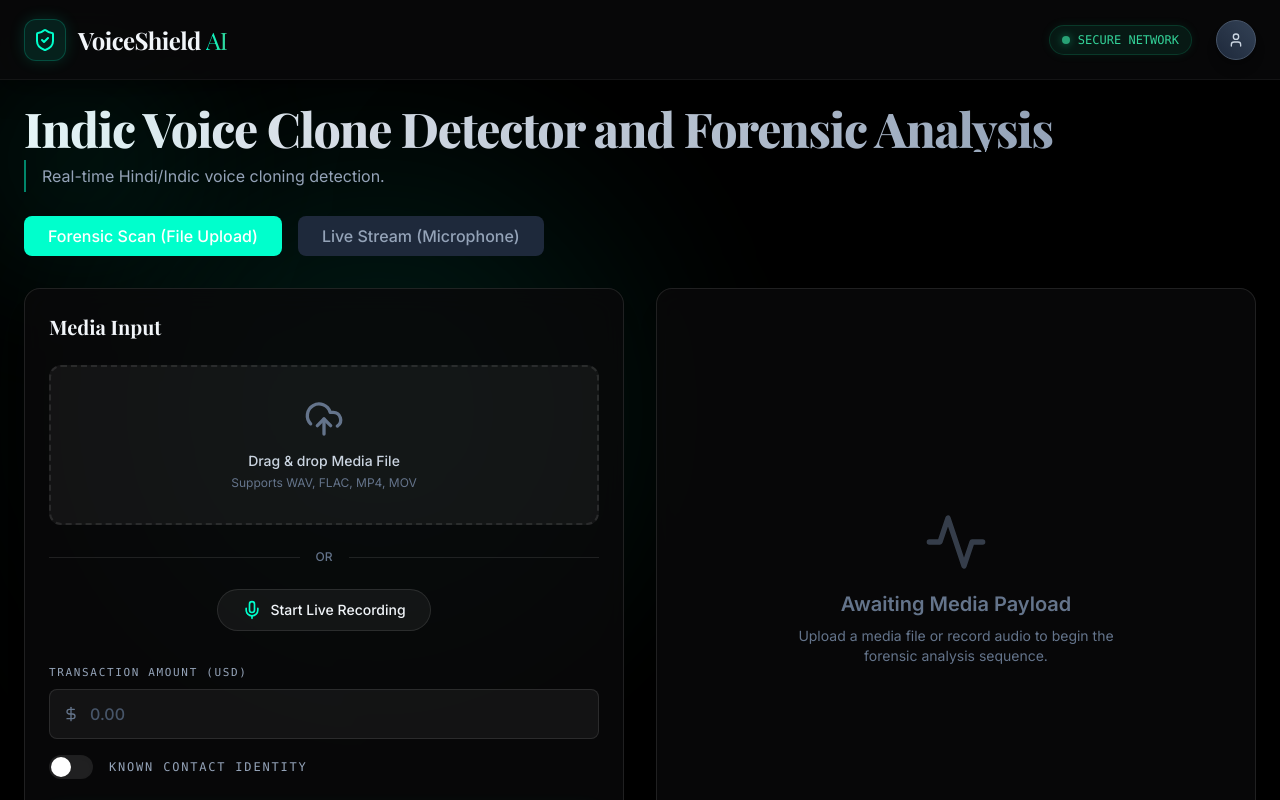
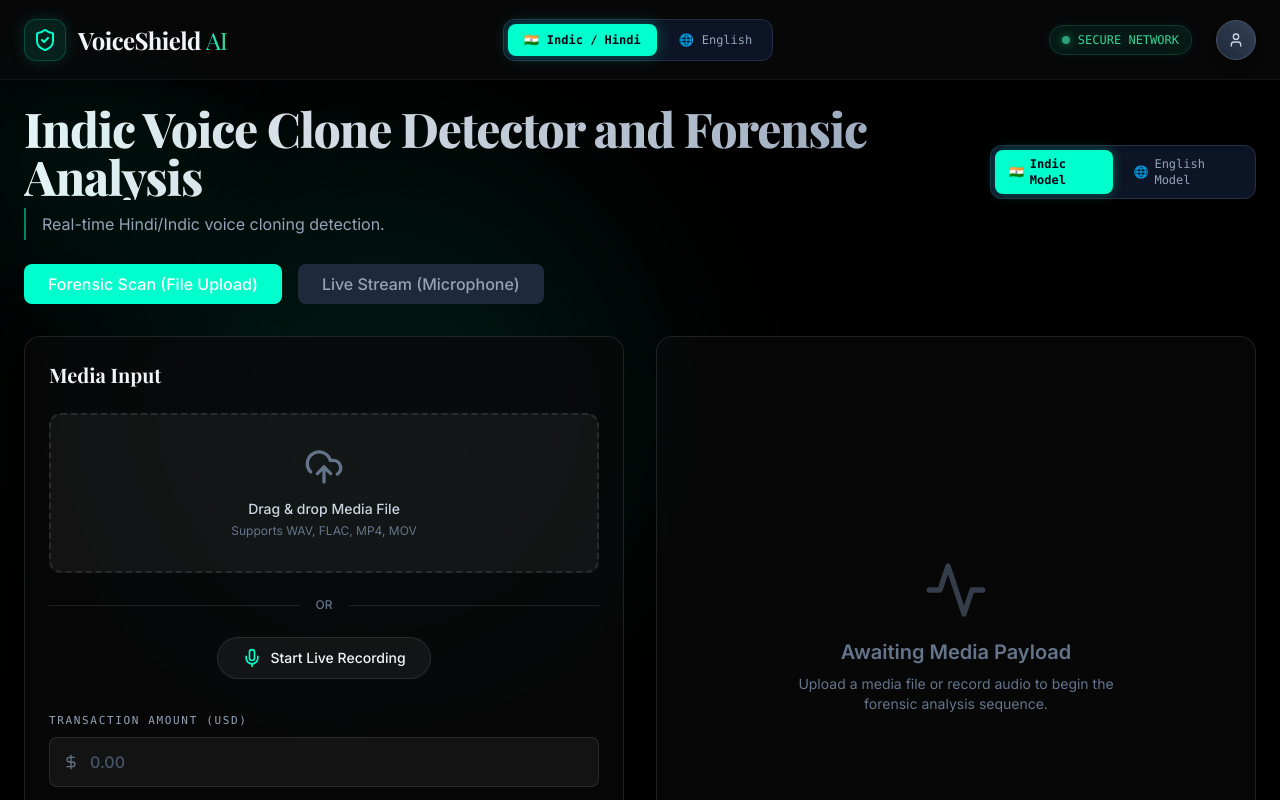
Before and after one commit to AnishCoder2006/SIH26104-AI-Clone-Detector, a Next.js app in the folder frontend/: page /dashboard/hindi in a window 1280 px wide. Shown: the top 800 px of the page. Built offline with nearby package versions, Linux system fonts and the light colour scheme; sample sign-in values are in the browser's storage; a web font is replaced by a local one.

Commit message:
feat(ui): add prominent Indic/English model switcher in Navbar and Dashboard header

```diff
--- a/frontend/src/components/DashboardClient.tsx
+++ b/frontend/src/components/DashboardClient.tsx
@@ -6,6 +6,7 @@ import { MediaInput } from '@/components/MediaInput';
 import { RiskAnalysisPanel, RiskResponse } from '@/components/RiskAnalysisPanel';
 import { LiveStreamPanel } from '@/components/LiveStreamPanel';
 import { motion } from 'framer-motion';
+import Link from 'next/link';
 
 interface DashboardClientProps {
   language: 'english' | 'indian';
@@ -111,14 +112,40 @@ export function DashboardClient({ language, title }: DashboardClientProps) {
 
   return (
     <div className="flex-1 max-w-7xl w-full mx-auto p-6 flex flex-col">
-      <div className="mb-6 flex flex-col items-start relative">
+      <div className="mb-6 flex flex-col md:flex-row md:items-center justify-between gap-4 relative">
+        <div className="flex flex-col items-start">
           <div className="absolute -top-10 -left-10 w-48 h-48 bg-primary/10 rounded-full blur-[80px] pointer-events-none" />
-        <h1 className="text-4xl lg:text-5xl font-extrabold font-serif tracking-tight text-transparent bg-clip-text bg-gradient-to-r from-slate-100 to-slate-400 mb-2">
+          <h1 className="text-3xl lg:text-5xl font-extrabold font-serif tracking-tight text-transparent bg-clip-text bg-gradient-to-r from-slate-100 to-slate-400 mb-2">
             {title}
           </h1>
           <p className="text-slate-400 text-sm lg:text-base max-w-xl border-l-2 border-primary/50 pl-4 py-1 relative">
             Real-time {language === 'indian' ? 'Hindi/Indic' : 'English'} voice cloning detection.
           </p>
+        </div>
+
+        {/* Quick Model Navigation */}
+        <div className="flex items-center gap-1.5 p-1 bg-slate-900/90 rounded-xl border border-slate-700/60 font-mono text-xs shadow-inner self-start md:self-auto">
+          <Link
+            href="/dashboard/hindi"
+            className={`px-3.5 py-1.5 rounded-lg transition-all flex items-center gap-1.5 ${
+              language === 'indian'
+                ? 'bg-primary text-slate-950 font-bold shadow-[0_0_12px_rgba(0,255,204,0.3)]'
+                : 'text-slate-400 hover:text-white hover:bg-slate-800'
+            }`}
+          >
+            <span>🇮🇳</span> Indic Model
+          </Link>
+          <Link
+            href="/dashboard/english"
+            className={`px-3.5 py-1.5 rounded-lg transition-all flex items-center gap-1.5 ${
+              language === 'english'
+                ? 'bg-primary text-slate-950 font-bold shadow-[0_0_12px_rgba(0,255,204,0.3)]'
+                : 'text-slate-400 hover:text-white hover:bg-slate-800'
+            }`}
+          >
+            <span>🌐</span> English Model
+          </Link>
+        </div>
       </div>
 
       <div className="flex gap-4 mb-8 z-10 relative">
--- a/frontend/src/components/Navbar.tsx
+++ b/frontend/src/components/Navbar.tsx
@@ -2,6 +2,7 @@
 
 import { ShieldCheck, User, LogOut } from 'lucide-react';
 import { usePathname, useRouter } from 'next/navigation';
+import Link from 'next/link';
 import { useState } from 'react';
 
 export function Navbar() {
@@ -30,6 +31,30 @@ export function Navbar() {
           <span className="font-bold text-2xl tracking-tight text-slate-100 font-serif">
             VoiceShield <span className="text-transparent bg-clip-text bg-gradient-to-r from-primary to-emerald-400 font-light">AI</span>
           </span>
+        </div>
+
+        {/* Center: Language Switcher Tabs */}
+        <div className="flex items-center gap-1.5 p-1 bg-slate-900/90 rounded-xl border border-slate-700/60 font-mono text-xs shadow-inner">
+          <Link
+            href="/dashboard/hindi"
+            className={`px-4 py-2 rounded-lg transition-all flex items-center gap-2 ${
+              pathname.includes('/hindi')
+                ? 'bg-primary text-slate-950 font-bold shadow-[0_0_15px_rgba(0,255,204,0.3)]'
+                : 'text-slate-400 hover:text-slate-100 hover:bg-slate-800/60'
+            }`}
+          >
+            <span>🇮🇳</span> Indic / Hindi
+          </Link>
+          <Link
+            href="/dashboard/english"
+            className={`px-4 py-2 rounded-lg transition-all flex items-center gap-2 ${
+              pathname.includes('/english')
+                ? 'bg-primary text-slate-950 font-bold shadow-[0_0_15px_rgba(0,255,204,0.3)]'
+                : 'text-slate-400 hover:text-slate-100 hover:bg-slate-800/60'
+            }`}
+          >
+            <span>🌐</span> English
+          </Link>
         </div>
 
         {/* Right Actions */}
```
Lines whose indentation alone changed are shown as unchanged.
